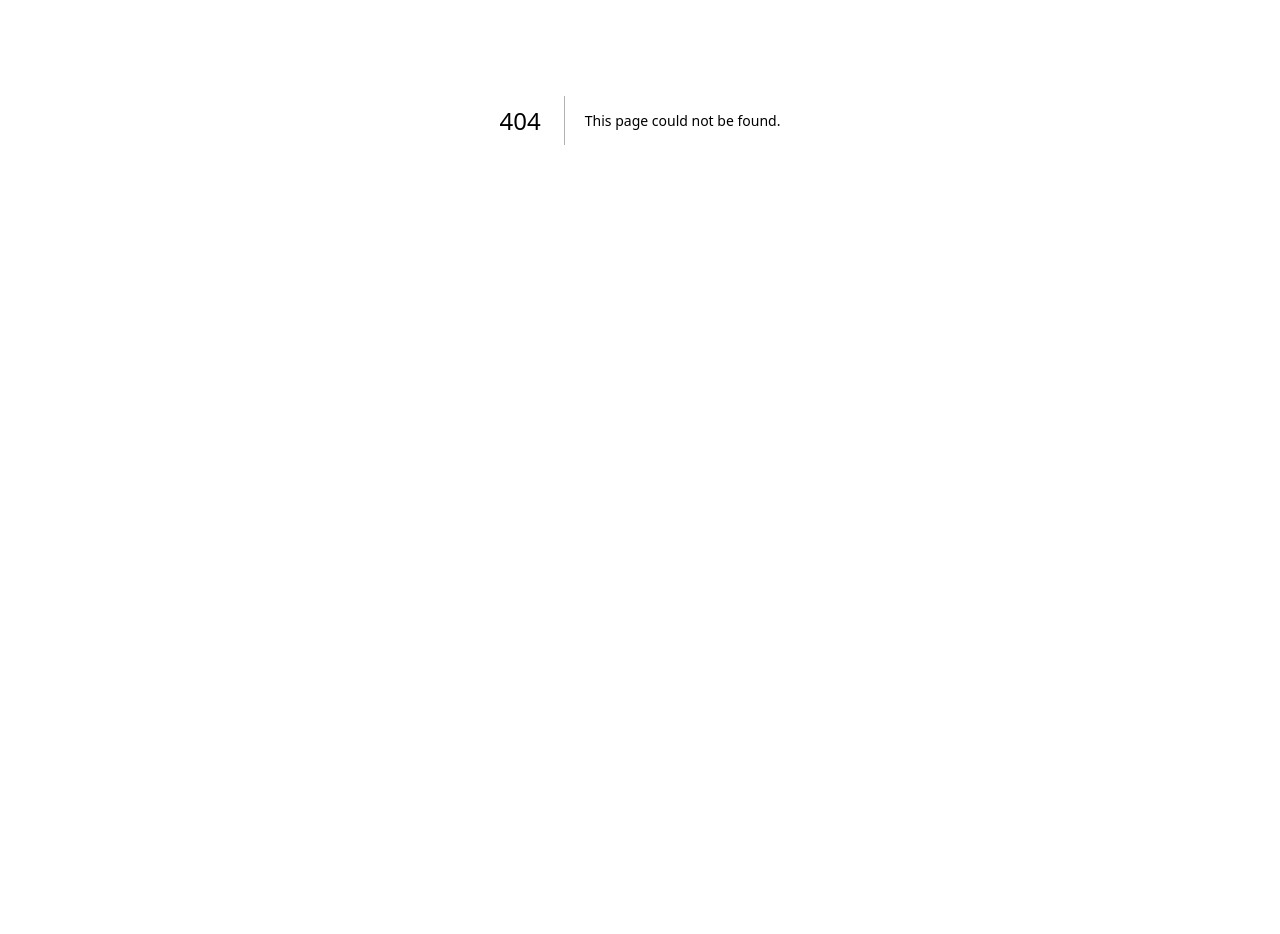
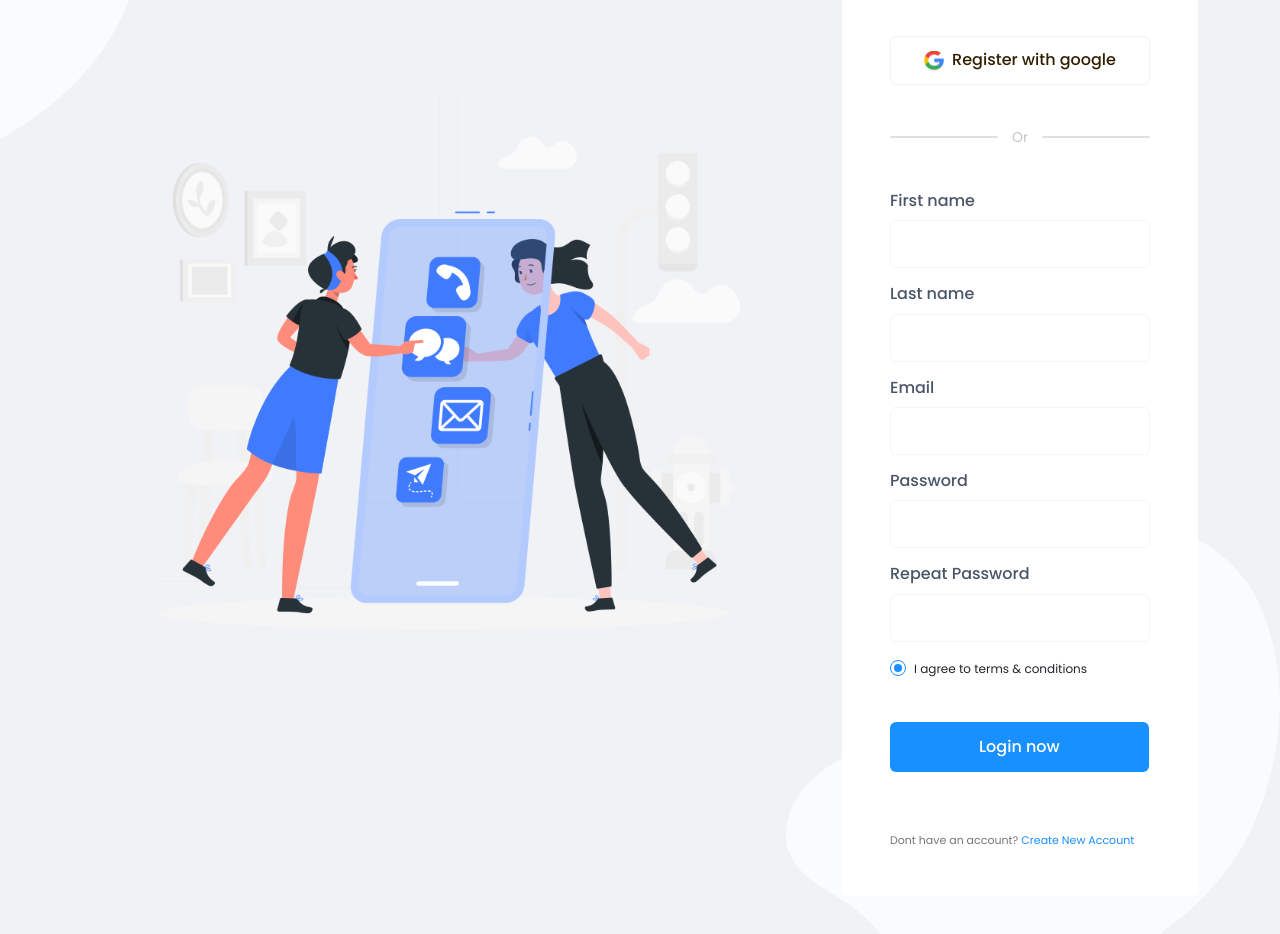
Before and after one commit to tauhid-hasan-dev/buddy-script-web, a Next.js app: page /register in a window 1280 px wide. Before the commit this address had no page. Shown: the part 280-1214 px from the top of the page. Before the commit the page ends 800 px from the top, so only its background shows below. Built offline with nearby package versions, Linux system fonts and the light colour scheme.

Commit message:
feat: register page

```diff
--- /dev/null
+++ b/src/app/register/page.tsx
@@ -0,0 +1,165 @@
+import type { Metadata } from "next";
+
+import "@/styles/bootstrap.min.css";
+import "@/styles/common.css";
+import "@/styles/main.css";
+import "@/styles/responsive.css";
+
+export const metadata: Metadata = {
+  title: "Buddy Script",
+};
+
+export default function RegistrationPage() {
+  return (
+    <>
+      <link rel="preconnect" href="https://fonts.googleapis.com" />
+      <link rel="preconnect" href="https://fonts.gstatic.com" crossOrigin="" />
+      <link
+        href="https://fonts.googleapis.com/css2?family=Poppins:wght@100;300;400;500;600;700;800&display=swap"
+        rel="stylesheet"
+        precedence="default"
+      />
+      {/* Registration Section Start */}
+      <section className="_social_registration_wrapper _layout_main_wrapper">
+        <div className="_shape_one">
+          <img src="/assets/images/shape1.svg" alt="" className="_shape_img" />
+          <img src="/assets/images/dark_shape.svg" alt="" className="_dark_shape" />
+        </div>
+        <div className="_shape_two">
+          <img src="/assets/images/shape2.svg" alt="" className="_shape_img" />
+          <img
+            src="/assets/images/dark_shape1.svg"
+            alt=""
+            className="_dark_shape _dark_shape_opacity"
+          />
+        </div>
+        <div className="_shape_three">
+          <img src="/assets/images/shape3.svg" alt="" className="_shape_img" />
+          <img
+            src="/assets/images/dark_shape2.svg"
+            alt=""
+            className="_dark_shape _dark_shape_opacity"
+          />
+        </div>
+        <div className="_social_registration_wrap">
+          <div className="container">
+            <div className="row align-items-center">
+              <div className="col-xl-8 col-lg-8 col-md-12 col-sm-12">
+                <div className="_social_registration_right">
+                  <div className="_social_registration_right_image">
+                    <img src="/assets/images/registration.png" alt="Image" />
+                  </div>
+                  <div className="_social_registration_right_image_dark">
+                    <img src="/assets/images/registration1.png" alt="Image" />
+                  </div>
+                </div>
+              </div>
+              <div className="col-xl-4 col-lg-4 col-md-12 col-sm-12">
+                <div className="_social_registration_content">
+                  <div className="_social_registration_right_logo _mar_b28">
+                    <img src="/assets/images/logo.svg" alt="Image" className="_right_logo" />
+                  </div>
+                  <p className="_social_registration_content_para _mar_b8">Get Started Now</p>
+                  <h4 className="_social_registration_content_title _titl4 _mar_b50">
+                    Registration
+                  </h4>
+                  <button type="button" className="_social_registration_content_btn _mar_b40">
+                    <img src="/assets/images/google.svg" alt="Image" className="_google_img" />{" "}
+                    <span>Register with google</span>
+                  </button>
+                  <div className="_social_registration_content_bottom_txt _mar_b40">
+                    {" "}
+                    <span>Or</span>
+                  </div>
+                  <form className="_social_registration_form">
+                    <div className="row">
+                      <div className="col-xl-12 col-lg-12 col-md-12 col-sm-12">
+                        <div className="_social_registration_form_input _mar_b14">
+                          <label className="_social_registration_label _mar_b8">First name</label>
+                          <input type="text" className="form-control _social_registration_input" />
+                        </div>
+                      </div>
+                      <div className="col-xl-12 col-lg-12 col-md-12 col-sm-12">
+                        <div className="_social_registration_form_input _mar_b14">
+                          <label className="_social_registration_label _mar_b8">Last name</label>
+                          <input type="text" className="form-control _social_registration_input" />
+                        </div>
+                      </div>
+                      <div className="col-xl-12 col-lg-12 col-md-12 col-sm-12">
+                        <div className="_social_registration_form_input _mar_b14">
+                          <label className="_social_registration_label _mar_b8">Email</label>
+                          <input
+                            type="email"
+                            className="form-control _social_registration_input"
+                          />
+                        </div>
+                      </div>
+                      <div className="col-xl-12 col-lg-12 col-md-12 col-sm-12">
+                        <div className="_social_registration_form_input _mar_b14">
+                          <label className="_social_registration_label _mar_b8">Password</label>
+                          <input
+                            type="password"
+                            className="form-control _social_registration_input"
+                          />
+                        </div>
+                      </div>
+                      <div className="col-xl-12 col-lg-12 col-md-12 col-sm-12">
+                        <div className="_social_registration_form_input _mar_b14">
+                          <label className="_social_registration_label _mar_b8">
+                            Repeat Password
+                          </label>
+                          <input
+                            type="password"
+                            className="form-control _social_registration_input"
+                          />
+                        </div>
+                      </div>
+                    </div>
+                    <div className="row">
+                      <div className="col-lg-12 col-xl-12 col-md-12 col-sm-12">
+                        <div className="form-check _social_registration_form_check">
+                          <input
+                            className="form-check-input _social_registration_form_check_input"
+                            type="radio"
+                            name="flexRadioDefault"
+                            id="flexRadioDefault2"
+                            defaultChecked
+                          />
+                          <label
+                            className="form-check-label _social_registration_form_check_label"
+                            htmlFor="flexRadioDefault2"
+                          >
+                            I agree to terms &amp; conditions
+                          </label>
+                        </div>
+                      </div>
+                    </div>
+                    <div className="row">
+                      <div className="col-lg-12 col-md-12 col-xl-12 col-sm-12">
+                        <div className="_social_registration_form_btn _mar_t40 _mar_b60">
+                          <button type="button" className="_social_registration_form_btn_link _btn1">
+                            Login now
+                          </button>
+                        </div>
+                      </div>
+                    </div>
+                  </form>
+                  <div className="row">
+                    <div className="col-xl-12 col-lg-12 col-md-12 col-sm-12">
+                      <div className="_social_registration_bottom_txt">
+                        <p className="_social_registration_bottom_txt_para">
+                          Dont have an account? <a href="#0">Create New Account</a>
+                        </p>
+                      </div>
+                    </div>
+                  </div>
+                </div>
+              </div>
+            </div>
+          </div>
+        </div>
+      </section>
+      {/* Registration Section End */}
+    </>
+  );
+}
```
